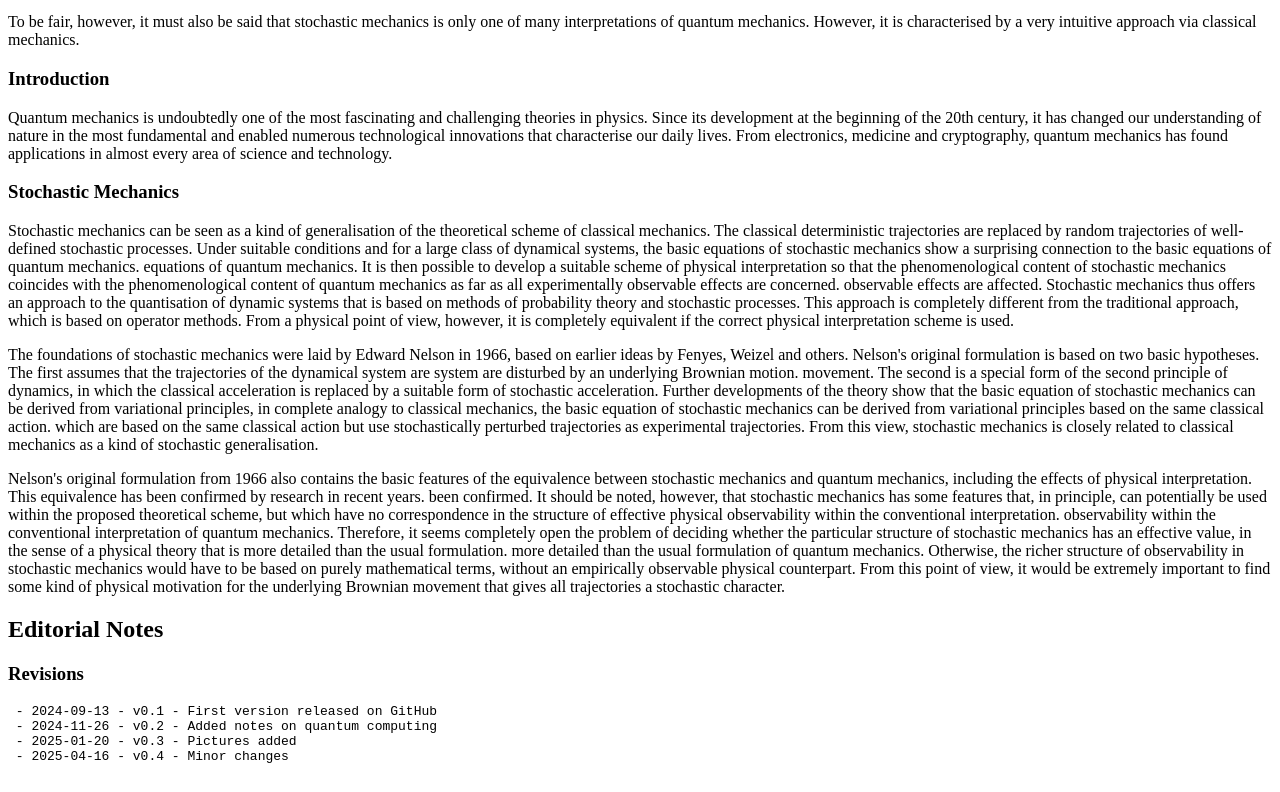
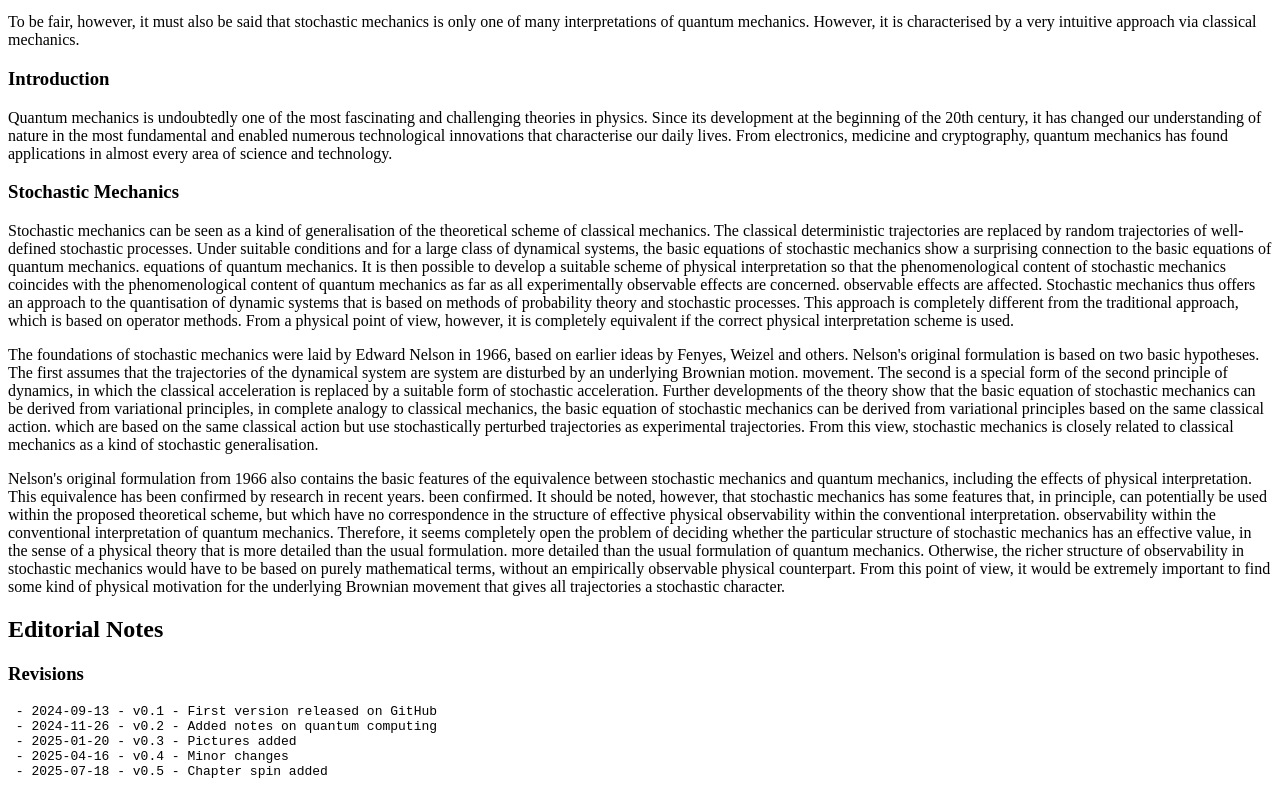
Before and after one commit to Rudschuck/Stochastic-Mechanics-and-Quantum-Mechanics, a plain HTML site: page index.html in a window 1280 px wide. Shown: the part 698-1490 px from the top of the page. Drawn offline with Linux system fonts and the light colour scheme.

Commit message:
Update index.html

```diff
--- a/index.html
+++ b/index.html
@@ -51,6 +51,7 @@ stochastic mechanics without having to use the formalism of quantum mechanics. <
  - 2024-11-26 - v0.2 - Added notes on quantum computing
  - 2025-01-20 - v0.3 - Pictures added
  - 2025-04-16 - v0.4 - Minor changes
+ - 2025-07-18 - v0.5 - Chapter spin added
 </code></pre>
 
 
```
